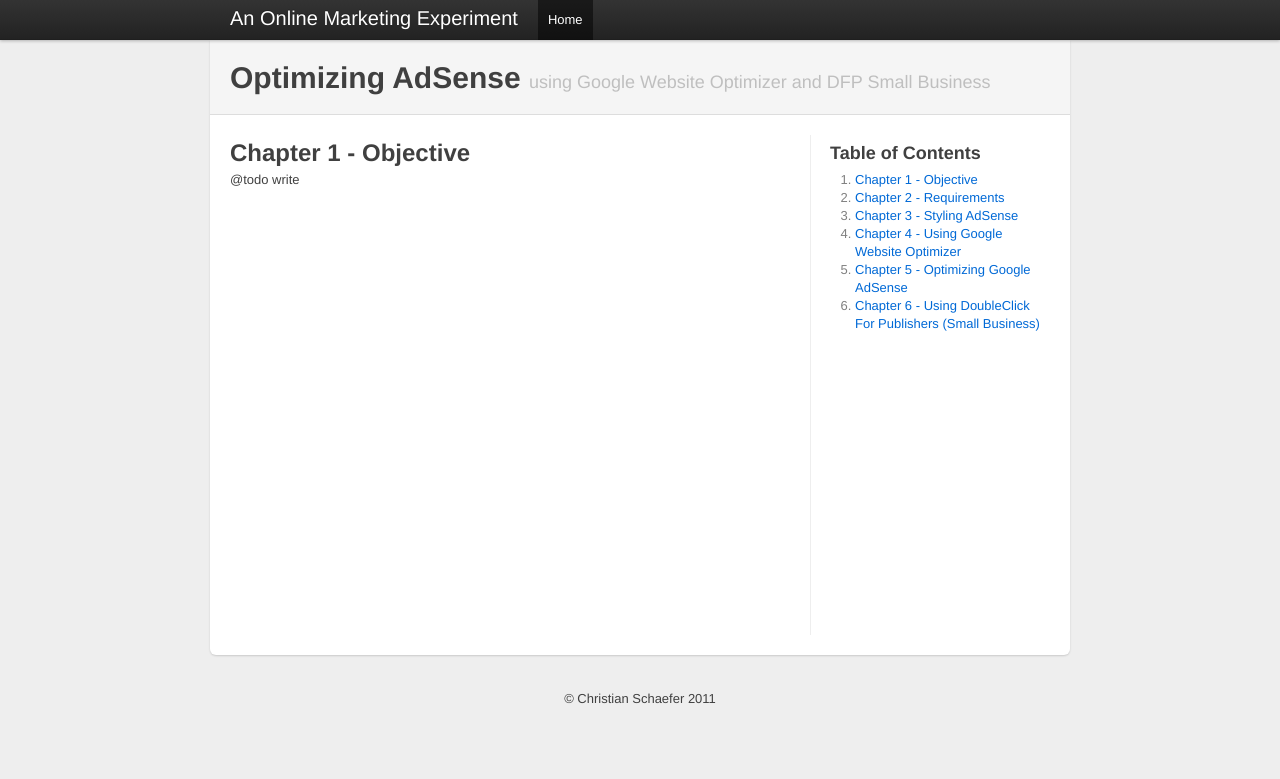
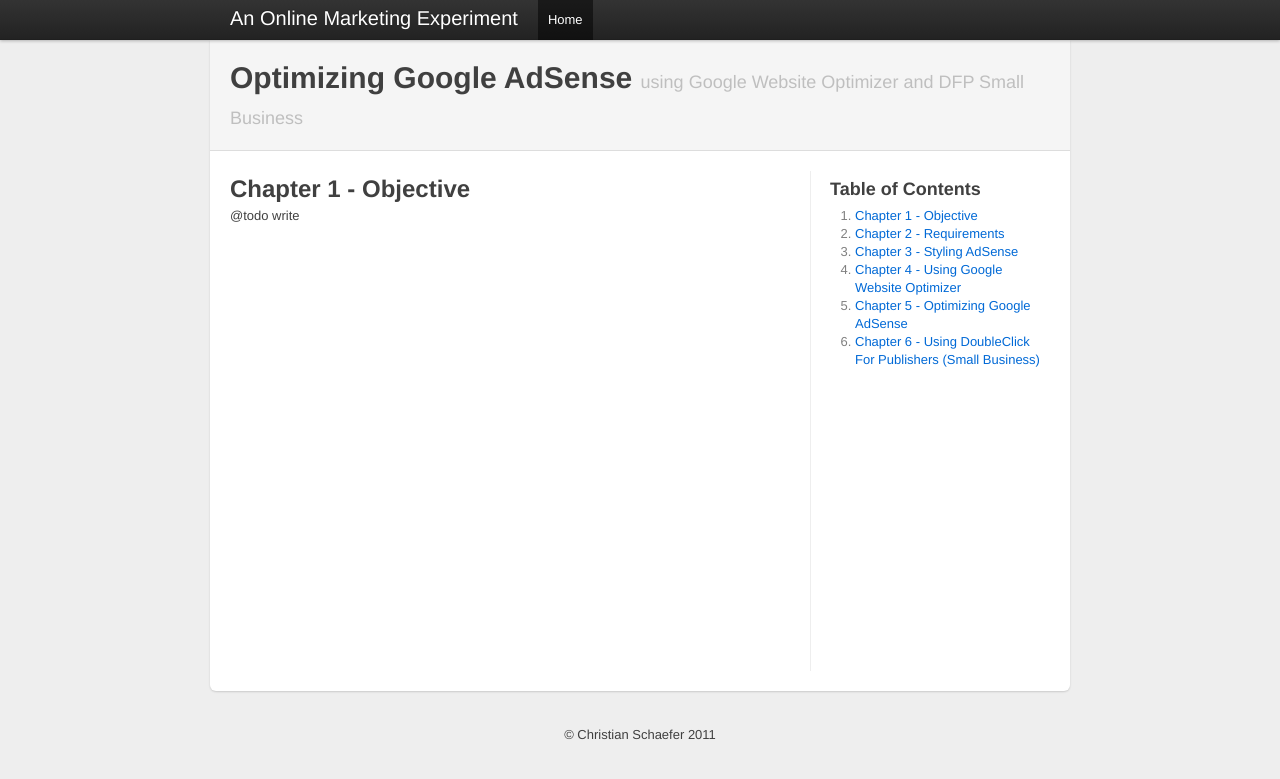
Before and after one commit to a8977338/dfpadsenseoptimiser, a Jekyll site: the page built from chapter-1-objective.md, in a window 1280 px wide. Shown: the top 779 px of the page. Built offline with Jekyll 4.4.1, drawn with Linux system fonts in a browser that asks for light colours.

Commit message:
updated book layout

```diff
--- a/_layouts/book.html
+++ b/_layouts/book.html
@@ -33,7 +33,7 @@
 
       <div class="content">
         <div class="page-header">
-          <h1>Optimizing AdSense <small>using Google Website Optimizer and DFP Small Business</small></h1>
+          <h1>Optimizing Google AdSense <small>using Google Website Optimizer and DFP Small Business</small></h1>
         </div>
         <div class="row">
           <div class="span10">
```
